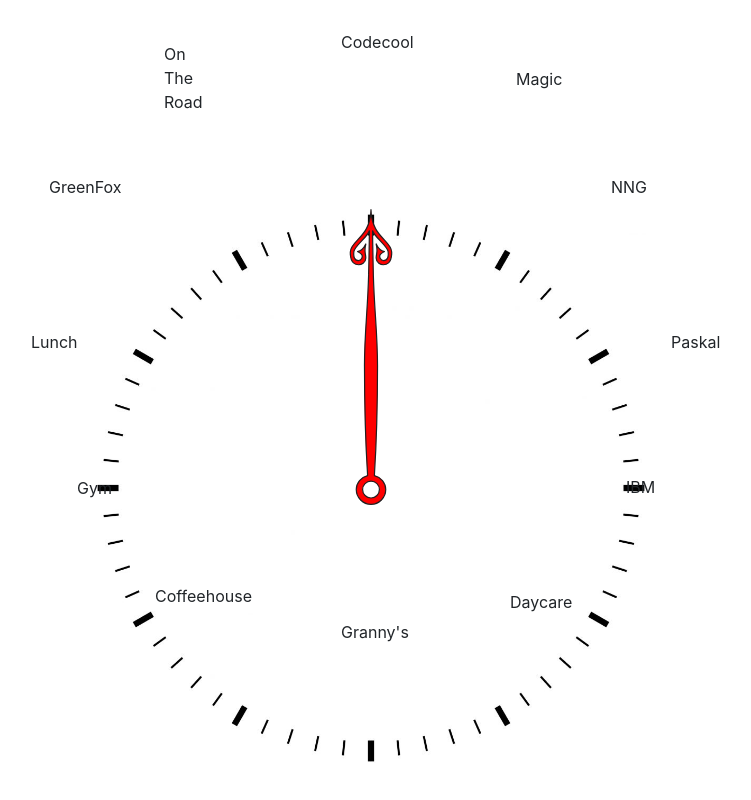
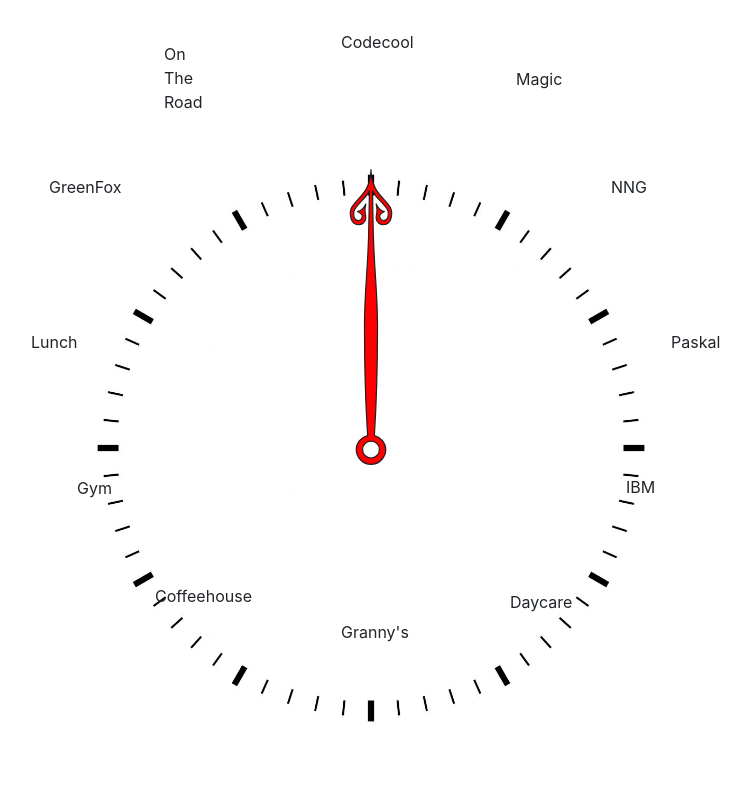
Before and after one commit to evikadar/location-clock, a Flask app: page /rotate in a window 1280 px wide. Shown: the whole page, without its empty margins (269-1020 px from the left). Run offline with Flask 2, Linux system fonts and the light colour scheme; some libraries are stand-ins or nearby versions.

Commit message:
changes for demo

```diff
--- a/app.py
+++ b/app.py
@@ -9,12 +9,12 @@
 
 @app.route('/')
 def index():
-    if 'user_name' in session:
-        user_id = session['user_id']
-        locations = queries.get_locations_for_user(user_id)
-        return render_template('main.html', locations=locations)
-    return redirect(url_for('registration_and_login'))
-
+    #if 'user_name' in session:
+    #user_id = session['user_id']
+    #locations = queries.get_locations_for_user(user_id)
+    #return render_template('main.html', locations=locations)
+    #return redirect(url_for('registration_and_login'))
+    return render_template('main.html')
 
 @app.route('/rotate')
 def rotate():
--- a/static/style/main.css
+++ b/static/style/main.css
@@ -99,7 +99,7 @@
 .clockHandDiv {
     background-size: 600px 600px;
     position: absolute;
-    top: 50%;
+    top: 45%;
     left: 50%;
     width: 600px;
     height: 600px;
@@ -144,7 +144,7 @@
     background: url(/static/images/clock-dial.png) center center no-repeat;
     background-size: 600px 600px;
     position: absolute;
-    top: 50%;
+    top: 45%;
     left: 50%;
     width: 600px;
     height: 600px;
--- a/templates/main.html
+++ b/templates/main.html
@@ -65,7 +65,6 @@
             </div>
             <div class="oneoclock" data-number="1" data-toggle="modal" data-target="#locationModal"><a
                     href="#">Home</a>
-
             </div>
             <div class="twooclock" data-number="2" data-toggle="modal" data-target="#locationModal"><a
                     href="#">NNG</a>
```
